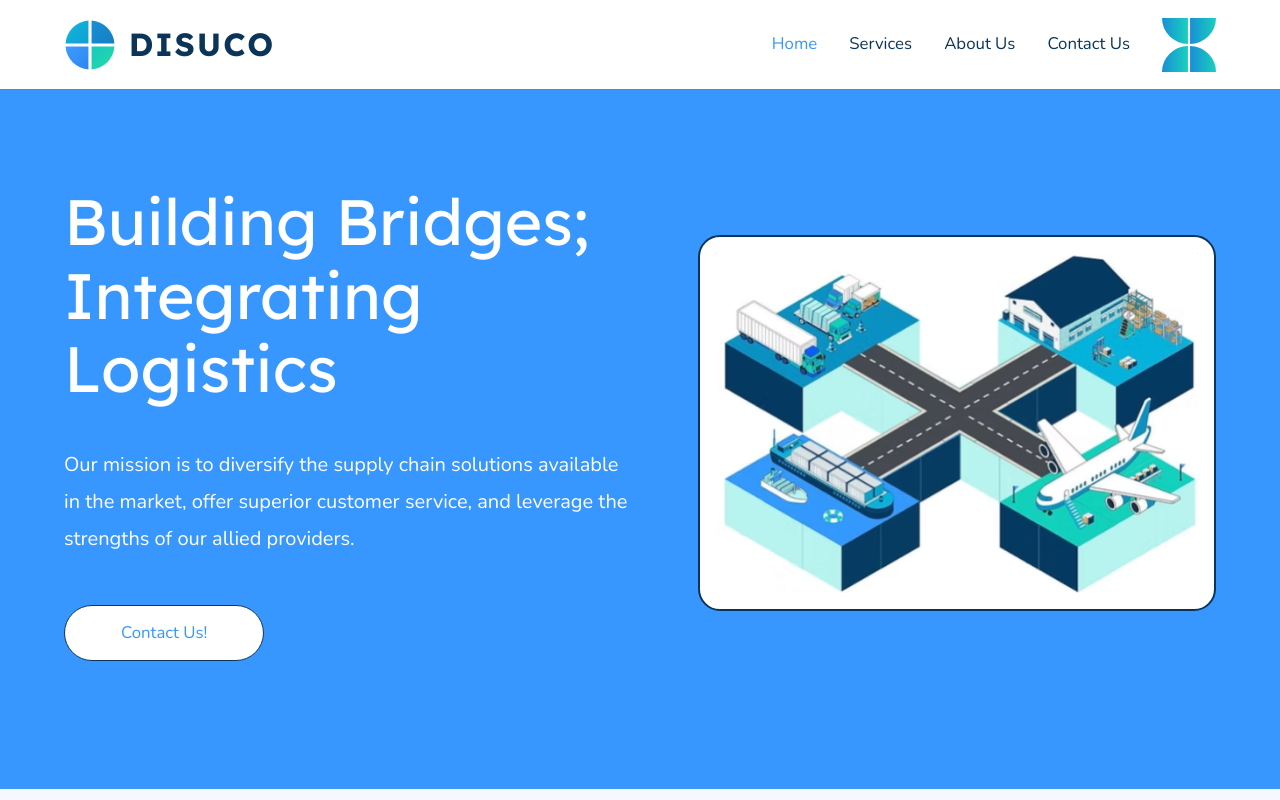
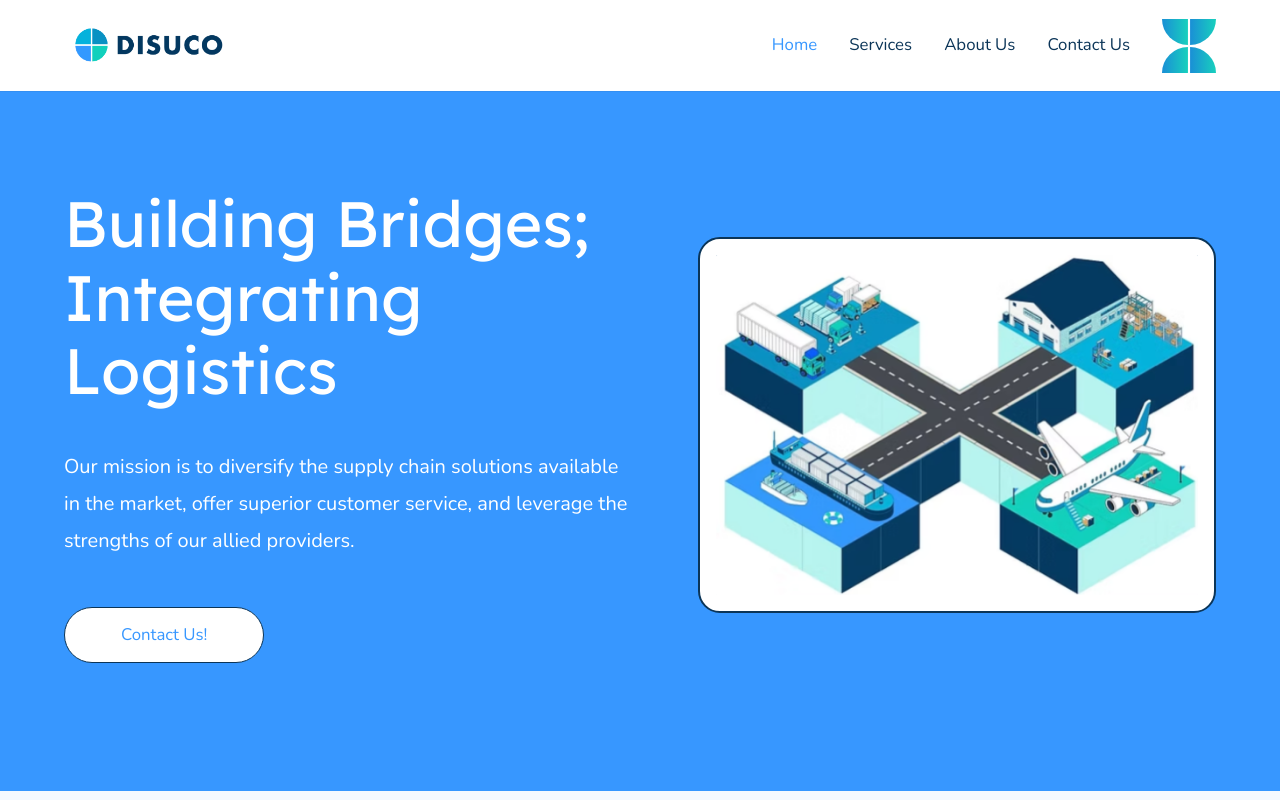
Before and after one commit to ferrodriguez-jpg/disuco-website, a plain HTML site: page index.html in a window 1280 px wide. Shown: the top 800 px of the page. Drawn offline with nearby package versions, Linux system fonts and the light colour scheme.

Commit message:
Update index.html

```diff
--- a/index.html
+++ b/index.html
@@ -17,9 +17,8 @@
   <header class="site-header">
     <div class="container header-inner">
       <a href="#home" class="brand" aria-label="Disuco home">
-        <img src="assets/logo-mark.svg" alt="" class="brand-mark">
-        <span class="brand-name">DISUCO</span>
-      </a>
+  <img src="assets/logo.png" alt="Disuco" style="height:56px; width:auto;">
+</a>
 
       <button class="nav-toggle" aria-label="Open menu" aria-expanded="false" aria-controls="main-nav">
         <span></span><span></span><span></span>
```
